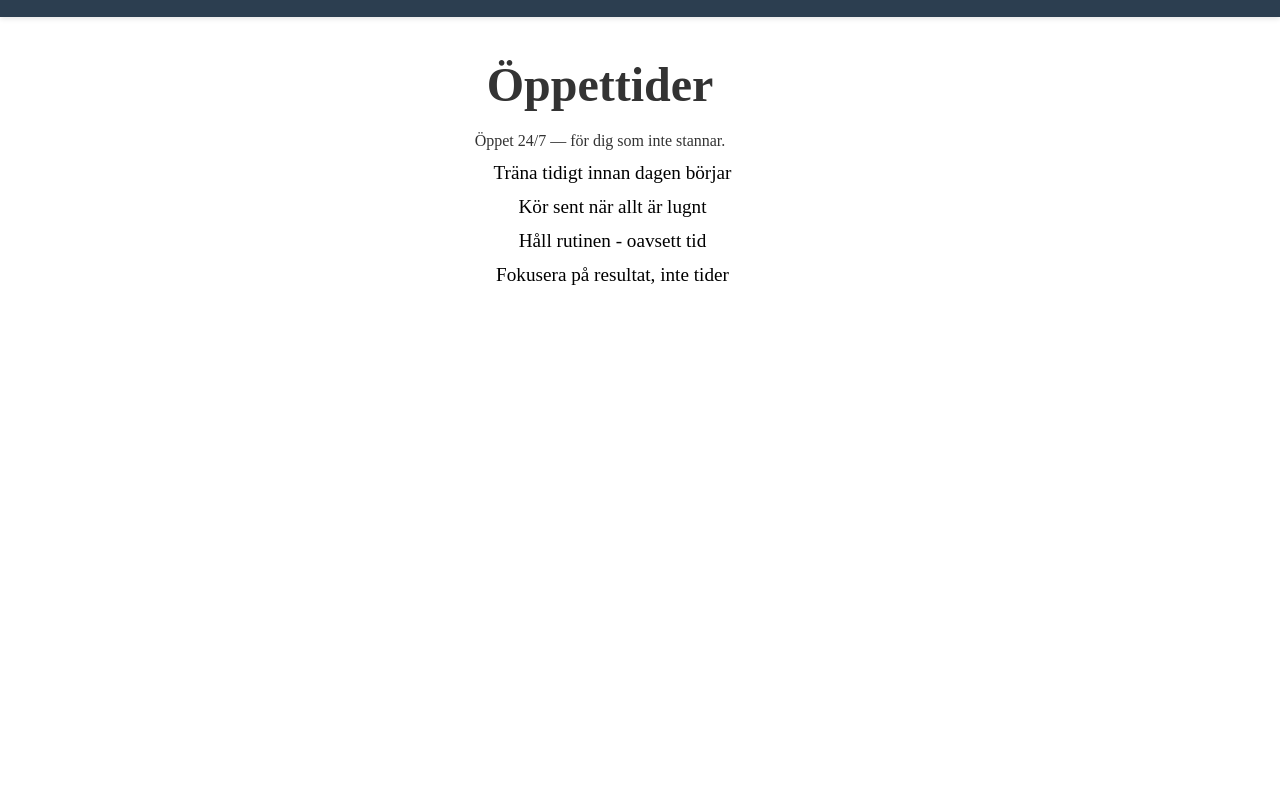
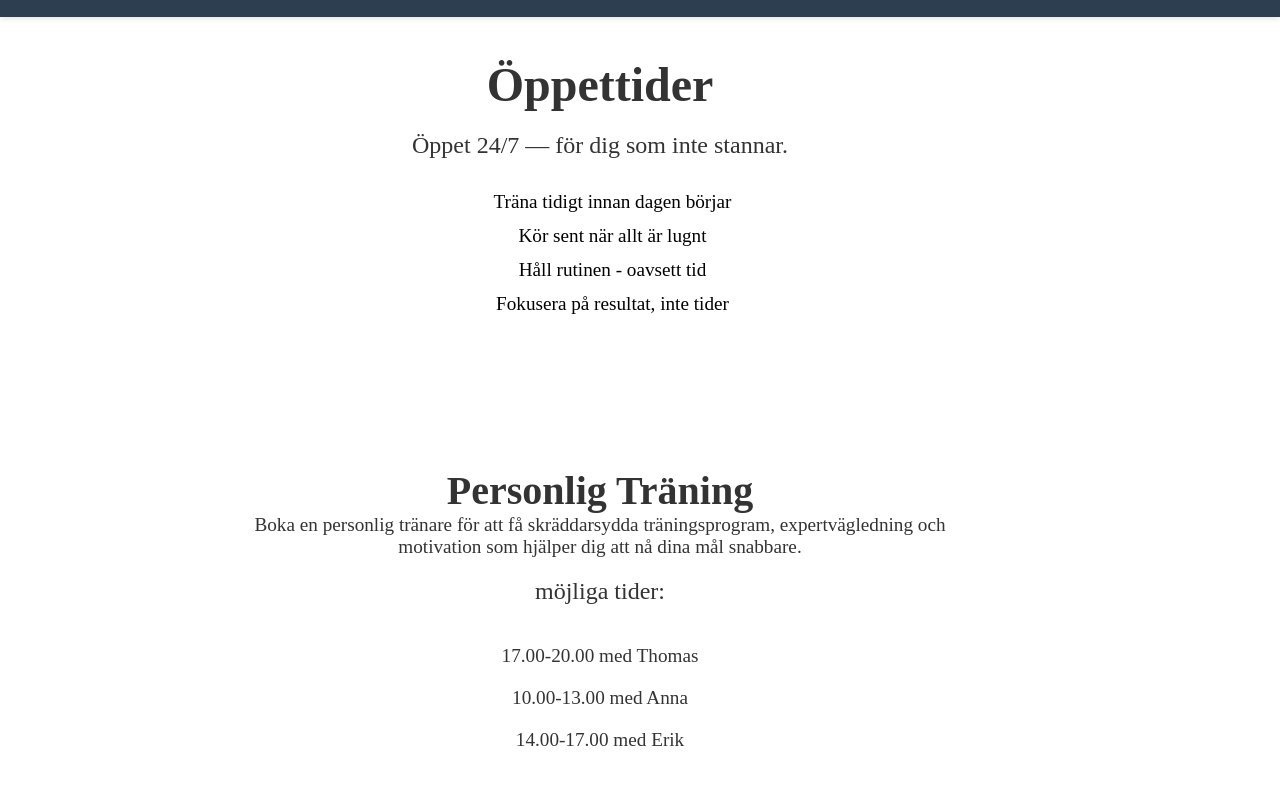
Before and after one commit to martinfroberg08/all_in, a plain HTML site: page oppettider.html in a window 1280 px wide. Shown: the part 53-838 px from the top of the page. Before the commit the page ends 800 px from the top, so only its background shows below. Drawn offline with Linux system fonts and the light colour scheme.

Commit message:
la till en perosnlig tränare sektion

```diff
--- a/oppettider.html
+++ b/oppettider.html
@@ -44,7 +44,7 @@
     <main>
         <section class="öppettider">
             <h2 class="rubrik-öppettider">Öppettider</h2>
-            <p>
+            <p class="lista-rubrik-öppettider">
                 Öppet 24/7 — för dig som inte stannar.
             </p>
             <ul class="lista-öppettider">
@@ -54,6 +54,20 @@
                 <li>Fokusera på resultat, inte tider</li>
             </ul>
         </section>
+        <section class="personlig-traning-section">
+            <h2 class="personlig-tränare">Personlig Träning</h2>
+            <p class="personlig-tränare-text">
+                Boka en personlig tränare för att få skräddarsydda träningsprogram, expertvägledning och motivation som hjälper dig att nå dina mål snabbare.
+            </p>
+            <p class="tider-personlig-tränare" style=" font-size: 1.5rem;">
+                möjliga tider:
+            </p>
+            <ul class="tider-personlig-tränare">
+                <li>17.00-20.00 med Thomas</li>
+                <li>10.00-13.00 med Anna</li>
+                <li>14.00-17.00 med Erik</li>
+            </ul>
+        </section>
     </main>
     <script src="index.js"></script>
 </body>
--- a/style.css
+++ b/style.css
@@ -123,11 +123,17 @@ main section {
     margin: 0;
     padding: 20px;
     text-align: center;
+    padding-bottom: 100px;
 }
 
 .rubrik-öppettider {
     padding: 20px;
     font-size: 3rem;
+    padding-bottom: 20px;
+}
+
+.lista-rubrik-öppettider {
+    font-size: 1.5rem;
     padding-bottom: 20px;
 }
 
@@ -168,3 +174,59 @@ main section {
         transform: translateY(0);
     }
 }
+
+.personlig-traning-section {
+    padding: 20px;
+    margin: 20px 0;
+    border-radius: 10px;
+    transition: background-color 0.3s ease, box-shadow 0.3s ease;
+}
+
+.personlig-traning-section:hover {
+    background-color: rgba(52, 152, 219, 0.05);
+    box-shadow: 0 4px 15px rgba(0, 0, 0, 0.1);
+}
+
+.personlig-tränare {
+    font-size: 2.5rem;
+    text-align: center;
+    transition: transform 0.3s ease, color 0.3s ease;
+    cursor: pointer;
+}
+
+.personlig-tränare:hover {
+    transform: scale(1.05);
+    color: #3498db;
+}
+
+.personlig-tränare-text {
+    font-size: 1.2rem;
+    padding: 0 20px;
+    text-align: center;
+    max-width: 800px;
+    margin: 0 auto;
+    transition: opacity 0.3s ease;
+}
+
+.personlig-tränare:hover + .personlig-tränare-text {
+    opacity: 0.8;
+}
+
+.tider-personlig-tränare {
+    display: flex;
+    flex-direction: column;
+    text-align: center;
+    gap: 20px;
+    padding: 20px;
+    list-style: none;
+    font-size: 1.2rem;
+}
+
+.tider-personlig-tränare li {
+    transition: transform 0.3s ease, color 0.3s ease;
+}
+
+.tider-personlig-tränare li:hover {
+    transform: translateX(10px);
+    color: #3498db;
+}
```
